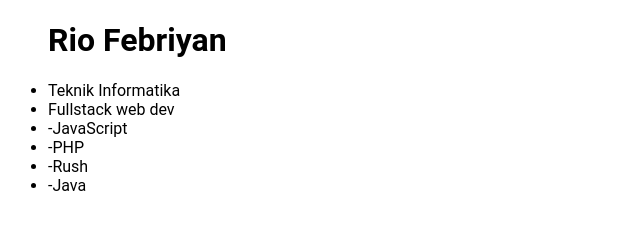
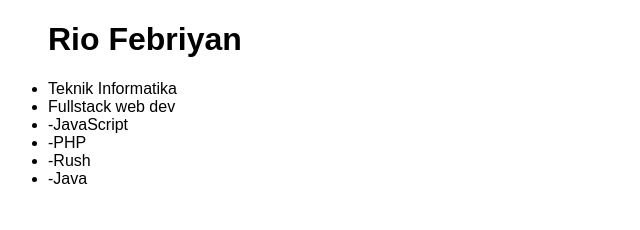
Before and after one commit to RioFebriyan244/my-goals, a plain HTML site: page index.html in a window 1280 px wide. Shown: the whole page, without its empty margins (0-640 px from the left). Drawn offline with Linux system fonts and the light colour scheme.

Commit message:
update font

```diff
--- a/style.css
+++ b/style.css
@@ -1,5 +1,5 @@
 body {
 
-font-family: Roboto;
+font-family: Arial;
 
 }
```
